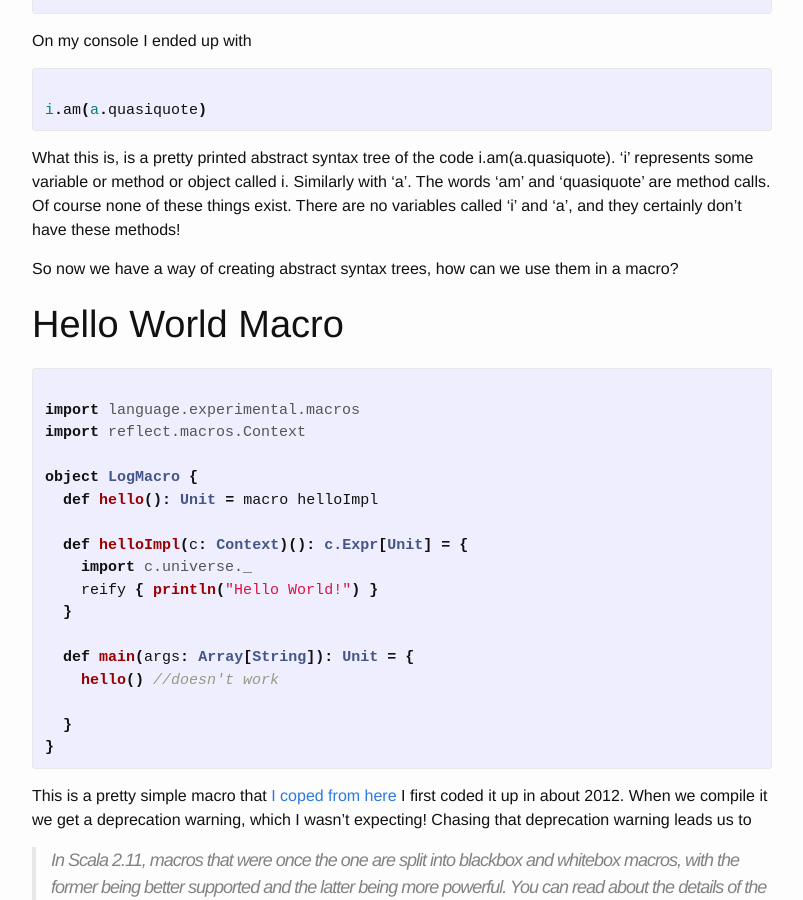
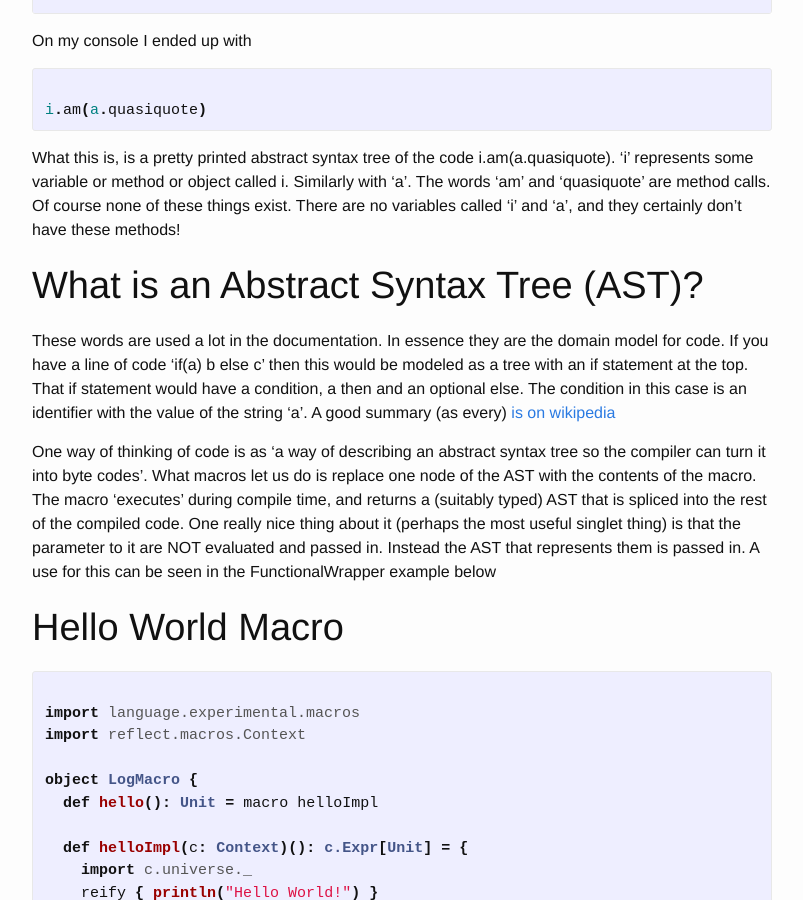
Before and after one commit to phil-rice/Phils-Blog, a Jekyll site: the page built from _posts/2015-11-14-Getting-Going-With-Scala-Macros.markdown, in a window 1280 px wide and 900 px high, scrolled down 1677 px. Shown: the whole window, without its empty margins (238-1041 px from the left). Built offline with Jekyll 4.4.1, drawn with Linux system fonts in a browser that asks for light colours; comment, search, counter and statistics services are not loaded; some of the changed text lies outside the part shown.

Commit message:
Minor change to macros

```diff
--- a/_posts/2015-11-14-Getting-Going-With-Scala-Macros.markdown
+++ b/_posts/2015-11-14-Getting-Going-With-Scala-Macros.markdown
@@ -68,7 +68,14 @@ i.am(a.quasiquote)
 What this is, is a pretty printed abstract syntax tree of the code i.am(a.quasiquote). 'i' represents some variable or method or object called i. Similarly with 'a'. The words 'am' and 'quasiquote' are method calls.
 Of course none of these things exist. There are no variables called 'i' and 'a', and they certainly don't have these methods!
 
-So now we have a way of creating abstract syntax trees, how can we use them in a macro?
+#What is an Abstract Syntax Tree (AST)?
+These words are used a lot in the documentation. In essence they are the domain model for code. If you have a line of code 'if(a) b else c' then this would be modeled as a tree with an if statement
+at the top. That if statement would have a condition, a then and an optional else. The condition in this case is an identifier with the value of the string 'a'. A good summary (as every)
+[is on wikipedia](https://en.wikipedia.org/wiki/Abstract_syntax_tree)
+
+One way of thinking of code is as 'a way of describing an abstract syntax tree so the compiler can turn it into byte codes'. What macros let us do is replace one node of the AST with the contents of the macro.
+The macro 'executes' during compile time, and returns a (suitably typed)  AST that is spliced into the rest of the compiled code. One really nice thing about it (perhaps the most useful singlet thing) is
+that the parameter to it are NOT evaluated and passed in. Instead the AST that represents them is passed in. A use for this can be seen in the FunctionalWrapper example below
 
 #Hello World Macro
 {% highlight scala %}
@@ -263,7 +270,7 @@ The reason I turned to macros was that I want to have pretty toStrings for my cl
 
 as the toString of (x: Int)=>i*2? I think the answer is obvious
 
-It turns out to be fairly easy to do this:
+It turns out to be fairly easy to do this. As I mentioned before the parameter passed to the macro is not 'evaluated' but instead the AST of it is passed in. Let's look at the following code and see how we can use this
 {% highlight scala%}
 import scala.reflect.macros.blackbox.Context
 import scala.language.experimental.macros
```
